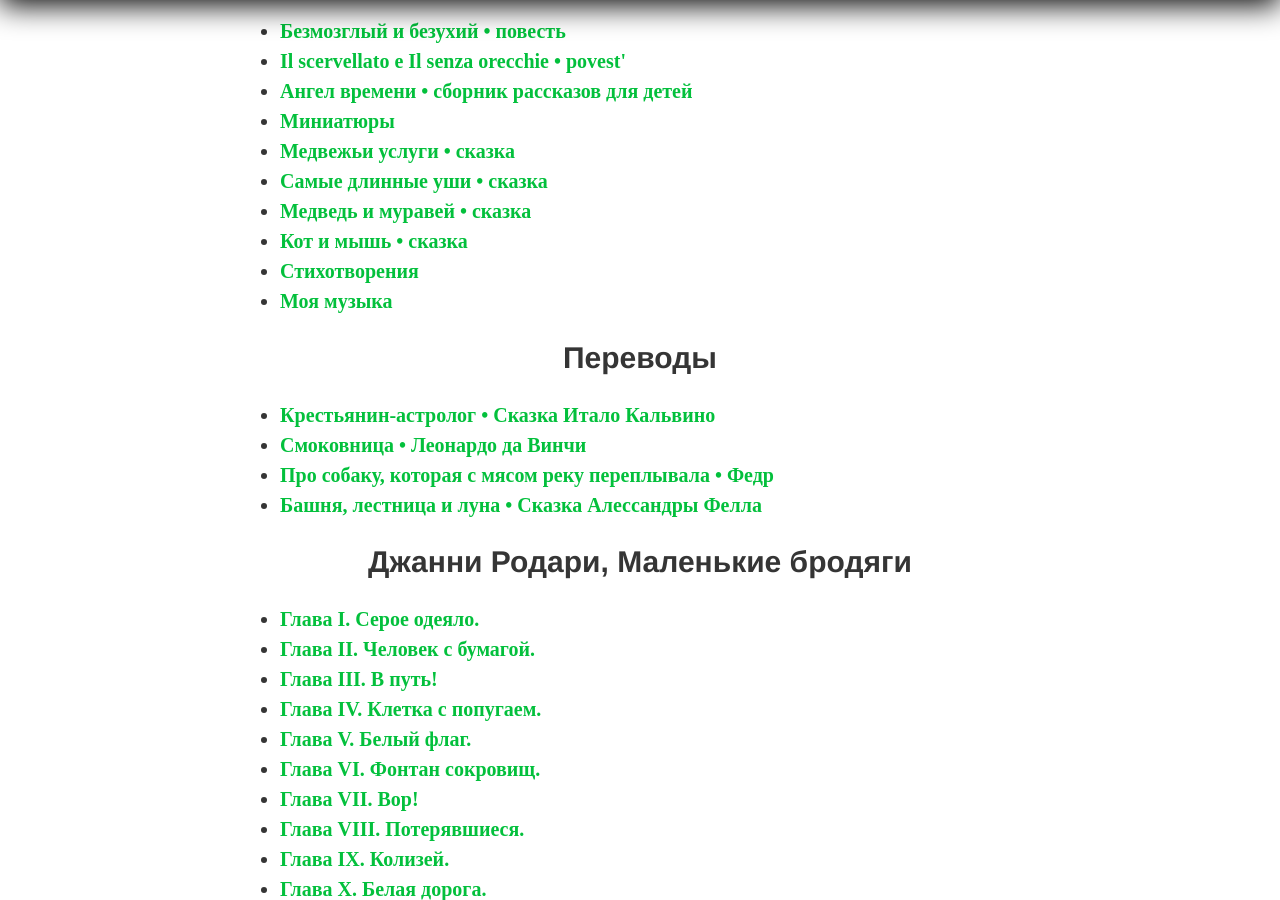
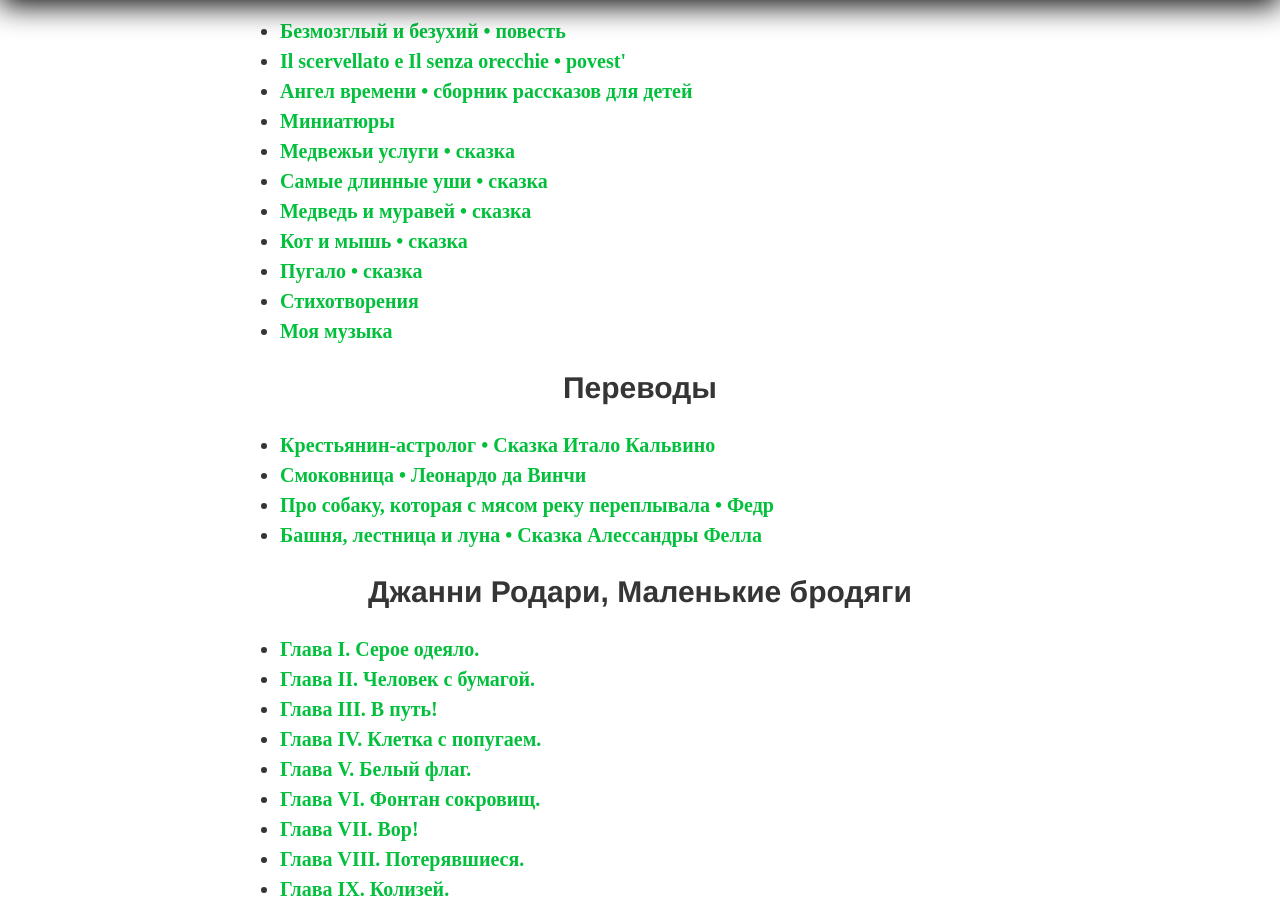
Before and after one commit to postolny/postolny.github.io, a Jekyll site: the page built from _pages/indice.html, in a window 1280 px wide and 900 px high, scrolled down 539 px. Built offline with Jekyll 4.4.1, drawn with Linux system fonts in a browser that asks for light colours.

Commit message:
Add files via upload

```diff
--- a/_data/indice.yml
+++ b/_data/indice.yml
@@ -17,6 +17,8 @@
         url: /medved-i-muravej/
       - page: Кот и мышь • сказка
         url: /kot-i-mysh/
+      - page: Пугало • сказка
+        url: /pugalo/
       - page: Стихотворения
         url: /poesia/
       - page: Моя музыка
```
